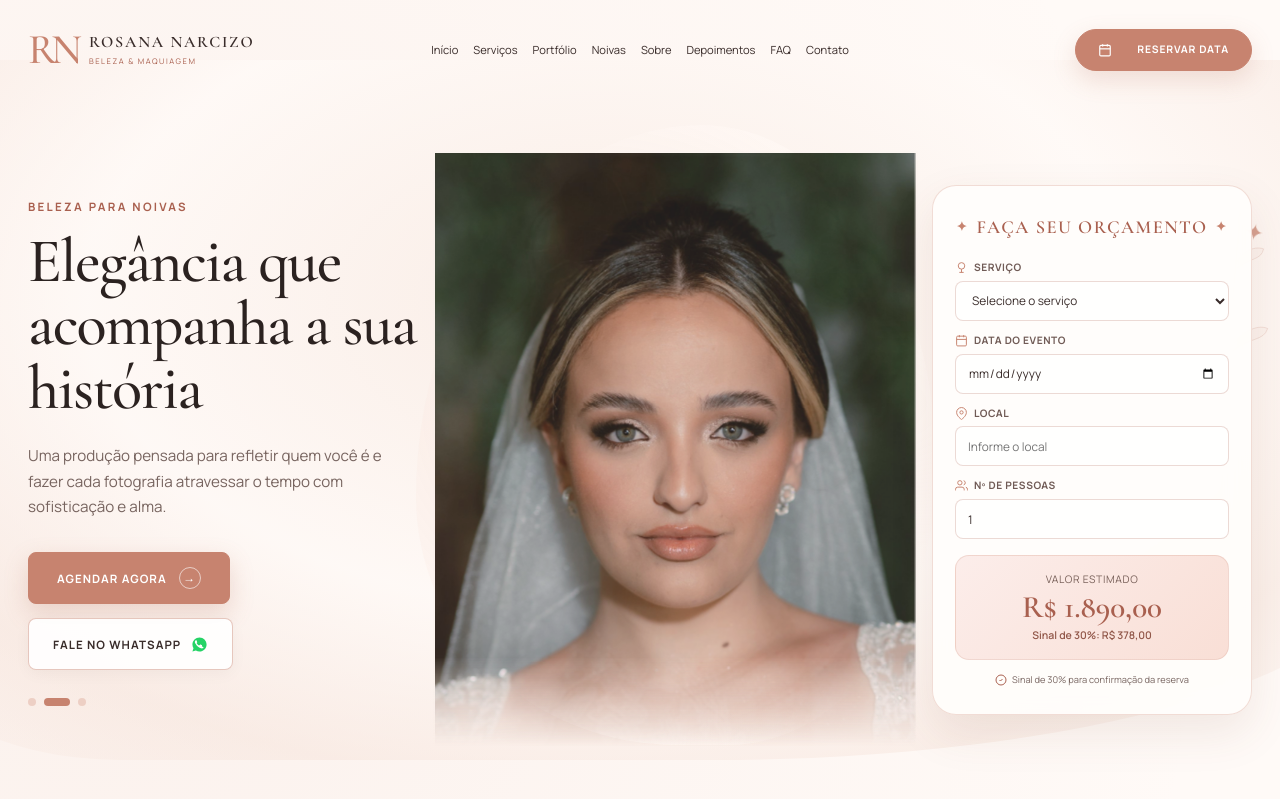
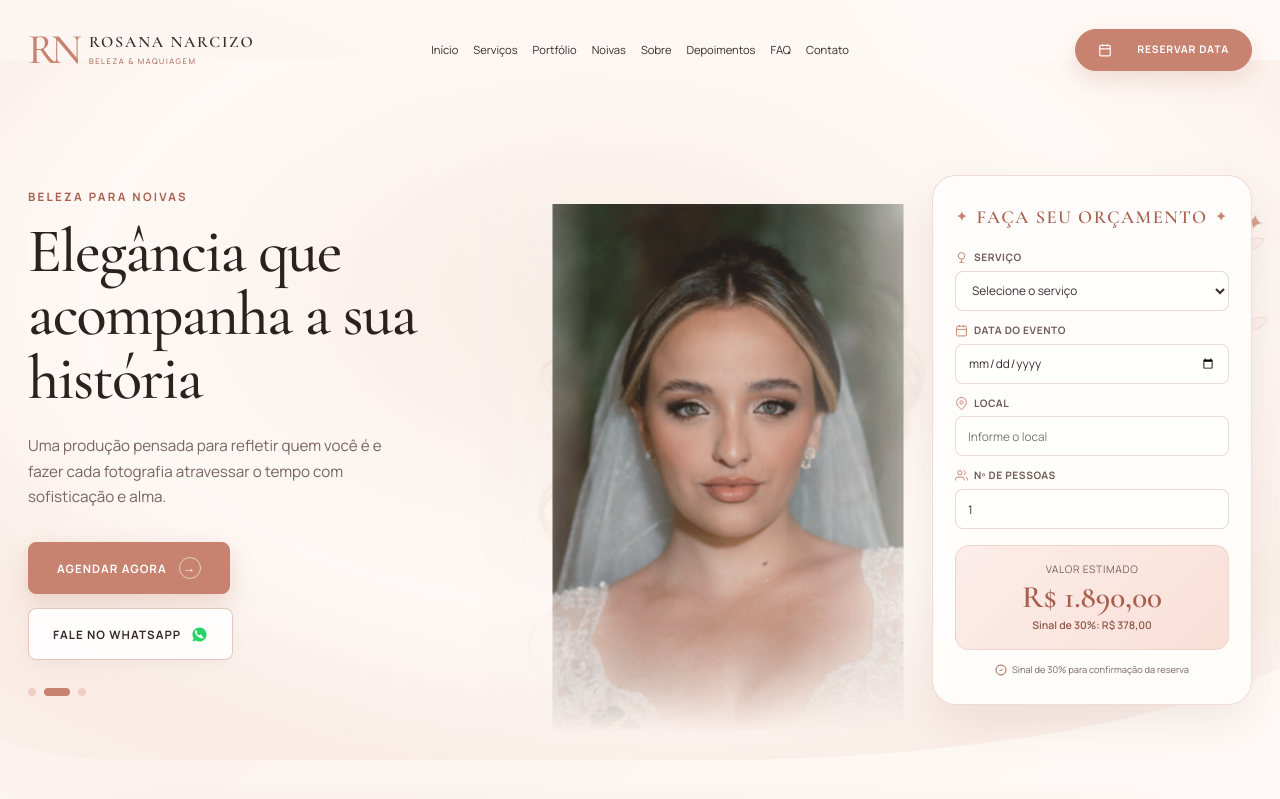
Before and after one commit to eudavizinps/Projeto-Rosana-Narcizo, an Angular app: page / in a window 1280 px wide. Shown: the top 799 px of the page. Built offline with nearby package versions, Linux system fonts and the light colour scheme.

Commit message:
fix(hero): carrossel como fundo completo do hero com fade nas bordas

```diff
--- a/src/styles.scss
+++ b/src/styles.scss
@@ -669,3 +669,33 @@ main { display: block; overflow: visible; }
 @media (prefers-reduced-motion: reduce) {
   *, *::before, *::after { scroll-behavior: auto !important; animation-duration: .01ms !important; animation-iteration-count: 1 !important; transition-duration: .01ms !important; }
 }
+
+/* Carrossel de fundo total (desktop): imagem ocupa todo o hero, texto e card sobrepostos */
+@media (min-width: 821px) {
+  .hero-visual { position: absolute; inset: 0; height: auto; width: 100%; z-index: 1; display: block; }
+  .hero-curve-accent { display: none; }
+  .hero-image-stage { position: absolute; inset: 0; width: 100%; max-width: none; height: 100%; }
+  .hero-image {
+    object-fit: cover;
+    object-position: 50% 12%;
+    -webkit-mask-image: linear-gradient(to right, transparent 0%, rgba(0,0,0,.55) 24%, #000 42%, #000 100%), linear-gradient(to bottom, #000 82%, transparent 100%);
+    mask-image: linear-gradient(to right, transparent 0%, rgba(0,0,0,.55) 24%, #000 42%, #000 100%), linear-gradient(to bottom, #000 82%, transparent 100%);
+    -webkit-mask-composite: source-in;
+    mask-composite: intersect;
+  }
+  .hero-shell { z-index: 3; pointer-events: none; }
+  .hero-shell > * { pointer-events: auto; }
+  .hero-budget-wrap { grid-column: 3; }
+  .hero-nav-arrow.prev { left: auto; right: 400px; }
+  .hero-nav-arrow.next { right: 360px; }
+}
+
+@media (min-width: 821px) {
+  .hero-image-stage { inset: 96px 0 40px; height: auto; }
+  .hero-image {
+    object-fit: contain;
+    object-position: 60% top;
+    -webkit-mask-image: linear-gradient(to right, transparent 32%, #000 46%, #000 62%, transparent 78%), linear-gradient(to bottom, #000 80%, transparent 100%);
+    mask-image: linear-gradient(to right, transparent 32%, #000 46%, #000 62%, transparent 78%), linear-gradient(to bottom, #000 80%, transparent 100%);
+  }
+}
```
